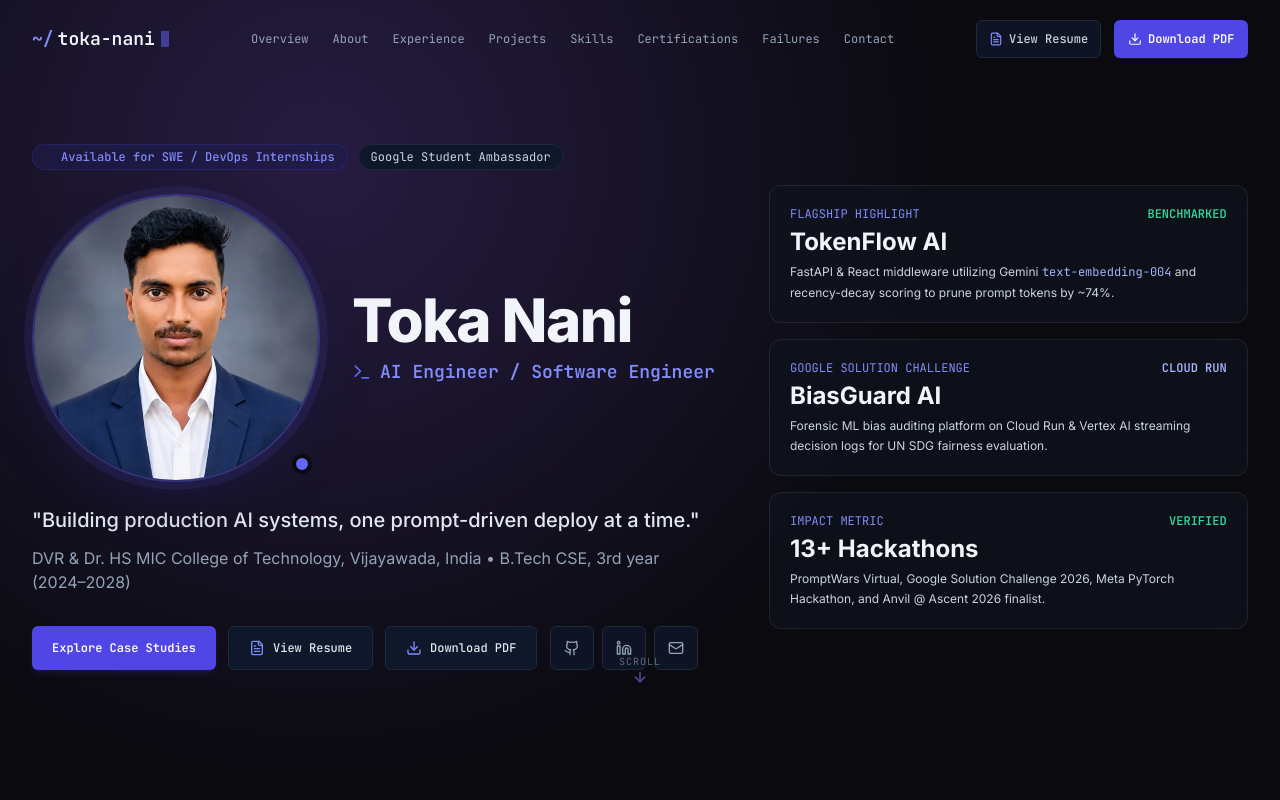
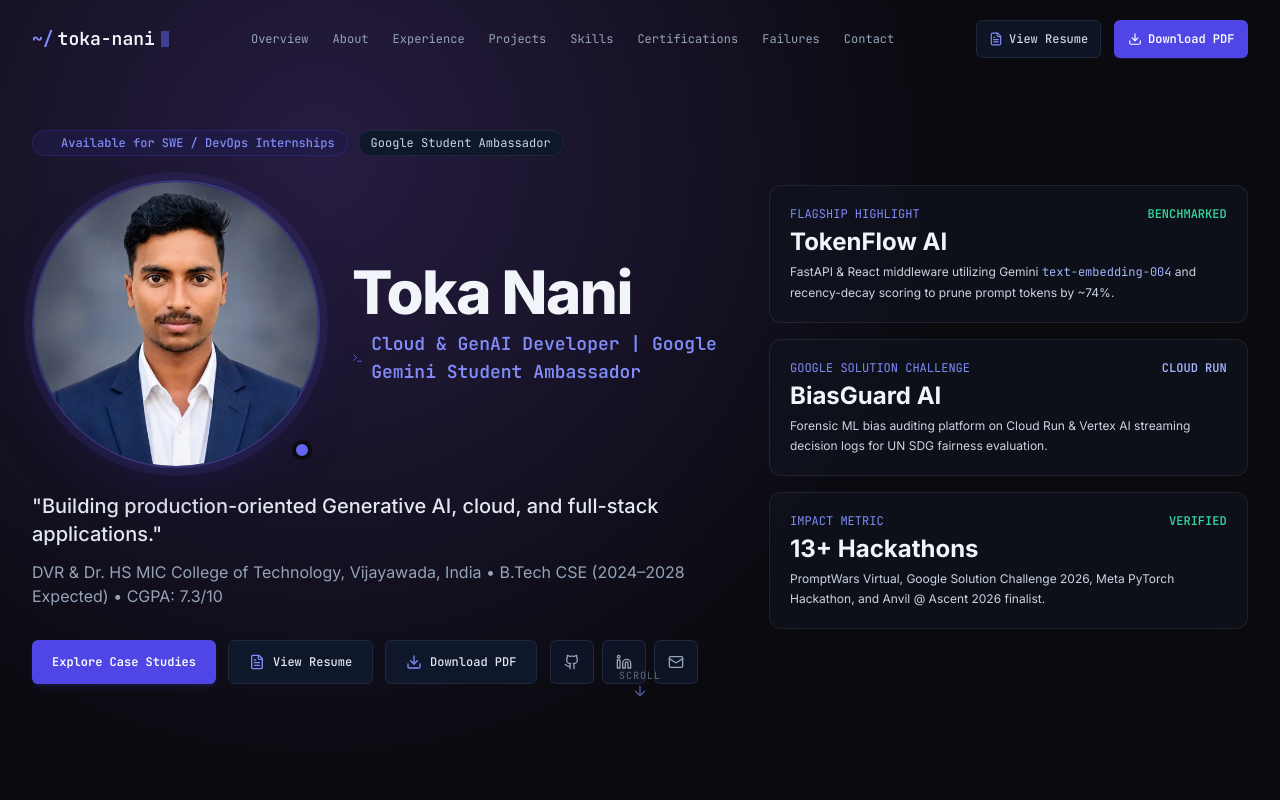
Before and after one commit to NaniToka/toka.portfolio, a React (Vite) app: page / in a window 1280 px wide. Shown: the top 800 px of the page. Built offline with nearby package versions, Linux system fonts and the light colour scheme.

Commit message:
Updated recent Resume

```diff
--- a/src/data/portfolioData.ts
+++ b/src/data/portfolioData.ts
@@ -2,18 +2,19 @@ import { Project, SkillCategory, Certification, Achievement, ExperienceItem, Set
 
 export const PERSONAL_INFO = {
   name: "Toka Nani",
-  title: "AI Engineer / Software Engineer",
-  education: "B.Tech CSE, 3rd year (2024–2028)",
+  title: "Cloud & GenAI Developer | Google Gemini Student Ambassador",
+  education: "B.Tech CSE (2024–2028 Expected) • CGPA: 7.3/10",
   institution: "DVR & Dr. HS MIC College of Technology, Vijayawada, India",
-  valueProp: "Building production AI systems, one prompt-driven deploy at a time.",
+  valueProp: "Building production-oriented Generative AI, cloud, and full-stack applications.",
   email: "tokananiy@gmail.com",
+  phone: "+91 9912832776",
   github: "https://github.com/NaniToka",
   linkedin: "https://linkedin.com/in/toka-nani-33a124359",
   resumePath: "/nani.pdf",
   bio: [
-    "Google Student Ambassador (GSA 2026) for the Gemini Program. Self-directed AI engineer building production systems end-to-end using AI-native tools (Antigravity, Codex, Kiro, Windsurf) to ship verified, containerized applications fast.",
-    "Specializing in LLM context optimization middleware, cloud-native microservices on Google Cloud Run, and forensic ML bias auditing platforms.",
-    "Actively seeking SWE / backend / DevOps internships (India-based, no visa sponsorship needed)."
+    "Computer Science undergraduate and Google Gemini Student Ambassador building production-oriented Generative AI, cloud, and full-stack applications with Python, TypeScript, FastAPI, React, and Google Cloud.",
+    "Data Analyst Intern at Bluestock Fintech building SQL-based analytics pipelines. AWS Certified Solutions Architect – Associate.",
+    "Actively seeking SWE, Cloud, GenAI, and Data Analytics internship roles."
   ]
 };
 
@@ -59,6 +60,18 @@ export const PROJECTS: Project[] = [
     liveUrl: "https://civicpulse-ai-frontend.onrender.com/",
     githubUrl: "https://github.com/NaniToka/civicpulse-ai.git",
     linkedinUrl: "https://lnkd.in/dS5RsbUi",
+    featured: true
+  },
+  {
+    id: "mutual-fund-analytics",
+    title: "Mutual Fund Analytics Platform",
+    subtitle: "Bluestock Fintech Capstone Project",
+    description: "End-to-end financial data engineering ETL pipeline and interactive Streamlit analytics dashboard calculating portfolio risk metrics and fund recommendations.",
+    problem: "Financial analysts and retail investors lack unified relational tools to evaluate mutual fund NAV histories, calculate advanced quantitative risk indicators (Sharpe, Sortino, VaR), and perform multi-scheme comparisons.",
+    solution: "Designed a 9-table SQLite star schema loaded through SQLAlchemy (86,000+ rows) and produced 15 exploratory charts with 10 business SQL queries. Computed CAGR, Sharpe, Sortino, Alpha/Beta, maximum drawdown, and VaR/CVaR, and delivered a four-page interactive Streamlit dashboard and risk-appetite fund recommender.",
+    stackRationale: "Python & SQLAlchemy for high-throughput ETL data pipeline execution; SQLite star schema for structured relational queries; Streamlit & AMFI API for real-time financial telemetry visual analytics.",
+    stack: ["Python", "SQL", "SQLite", "SQLAlchemy", "Pandas", "Streamlit", "AMFI API"],
+    githubUrl: "https://github.com/NaniToka",
     featured: true
   },
   {
@@ -131,34 +144,34 @@ export const PROJECTS: Project[] = [
 
 export const SKILL_CATEGORIES: SkillCategory[] = [
   {
-    category: "Cloud / AI Infrastructure",
-    iconName: "Cloud",
-    skills: ["Google Cloud (Cloud Run, GCS)", "Vertex AI", "Gemini API (Flash & Pro)", "AWS"]
+    category: "Languages",
+    iconName: "Code",
+    skills: ["Python", "Java", "C/C++", "JavaScript", "TypeScript", "SQL"]
   },
   {
-    category: "Backend & Systems",
-    iconName: "Server",
-    skills: ["Python", "FastAPI", "Flask", "Cloud Firestore", "REST API Design"]
+    category: "AI / GenAI",
+    iconName: "Sparkles",
+    skills: ["Generative AI", "Google Gemini API", "Vertex AI", "Prompt Engineering"]
   },
   {
-    category: "Frontend Web",
-    iconName: "Layout",
-    skills: ["React", "TypeScript", "Vite", "Tailwind CSS", "Component Architecture"]
+    category: "Web / Backend",
+    iconName: "Server",
+    skills: ["React", "FastAPI", "Flask", "REST APIs", "Streamlit", "HTML", "CSS"]
   },
   {
-    category: "DevOps & Tooling",
-    iconName: "Container",
-    skills: ["Docker", "Cloud Run Deployment", "Git & GitHub", "CI Basics", "OpenAPI / Swagger"]
+    category: "Cloud / DevOps",
+    iconName: "Cloud",
+    skills: ["AWS", "Google Cloud", "Cloud Run", "Docker", "Render", "Vercel"]
   },
   {
-    category: "Programming Languages",
-    iconName: "Code",
-    skills: ["Python", "JavaScript", "TypeScript", "SQL", "C++"]
+    category: "Data & Databases",
+    iconName: "Database",
+    skills: ["SQL", "MySQL", "SQLite", "SQLAlchemy", "Firestore", "Firebase", "Pandas", "NumPy"]
   },
   {
-    category: "CS Fundamentals",
+    category: "Developer Tools & CS",
     iconName: "Cpu",
-    skills: ["Data Structures & Algorithms (Daily LeetCode Practice)", "System Design", "OOP", "DBMS"]
+    skills: ["Git", "GitHub", "Vite", "Vitest", "pytest", "VS Code", "DSA", "OOP", "DBMS", "SDLC"]
   }
 ];
 
@@ -312,36 +325,33 @@ export const ACHIEVEMENTS: Achievement[] = [
 
 export const EXPERIENCE_ITEMS: ExperienceItem[] = [
   {
+    id: "gsa-2026",
+    role: "Google Gemini Student Ambassador",
+    organization: "Google, India",
+    period: "May 2026 – Present",
+    location: "Vijayawada, India",
+    type: "ambassadorship",
+    badgeLabel: "Leadership & Ambassadorship",
+    description: "Selected through a multi-stage evaluation to represent Google Gemini in the Student Ambassador program on campus.",
+    bullets: [
+      "Selected through a multi-stage evaluation to represent Google Gemini in the Student Ambassador program.",
+      "Represent Gemini on campus through workshops and developer sessions on AI application development."
+    ]
+  },
+  {
     id: "bluestock-internship",
     role: "Data Analyst Intern",
     organization: "Bluestock Fintech",
-    period: "Oct 2026 – Dec 2026",
+    period: "Sep 2026 – Oct 2026",
     location: "Remote",
     type: "internship",
     badgeLabel: "Corporate Internship",
     proofUrl: "/bluestock-internship-offer.pdf",
     offerId: "BFDA157579",
-    description: "Accepted part-time Data Analyst Internship role at Bluestock Fintech (Offer ID: BFDA157579). Collaborating with leadership to build financial data pipelines, analytics models, and market intelligence metrics.",
+    description: "Built an end-to-end mutual fund analytics pipeline in Python and SQL, generating synthetic datasets and integrating live AMFI NAV data.",
     bullets: [
-      "Selected as Data Analyst Intern at Bluestock Fintech for a 2-month engineering & analytics internship (Oct 2026 – Dec 2026).",
-      "Collaborating closely with the Bluestock Fintech leadership team on financial data analysis, market performance modeling, and risk metrics.",
-      "Applying Python, SQL, and data visualization tools to process complex financial datasets and deliver actionable business intelligence.",
-      "Verified via official digitally signed offer document (Offer ID: BFDA157579)."
-    ]
-  },
-  {
-    id: "gsa-2026",
-    role: "Google Student Ambassador — Gemini Program",
-    organization: "Google",
-    period: "May 2026 – Present",
-    location: "Vijayawada, India",
-    type: "ambassadorship",
-    badgeLabel: "Leadership & Ambassadorship",
-    description: "Selected at the national level to represent Google AI and Gemini developer initiatives on campus.",
-    bullets: [
-      "Selected at national level to represent Google AI and Gemini initiatives on campus as one of a limited cohort across India.",
-      "Advised 100+ peers on Google AI, Cloud, and ML learning pathways; organized hands-on technical workshops.",
-      "Leveraged direct Gemini API access to architect and deploy production-level AI-powered applications."
+      "Built an end-to-end mutual fund analytics pipeline in Python and SQL, generating synthetic datasets (50,000 transactions, 2,000 investors, 12,000+ NAV rows) and integrating live AMFI NAV data for 6 scheme codes.",
+      "Cleaned and validated all datasets using forward-fill, deduplication, KYC flagging, and expense-ratio cap checks."
     ]
   },
   {
```
Also changed, not shown: 3 other files (tests, documents, lock files or other folders).
